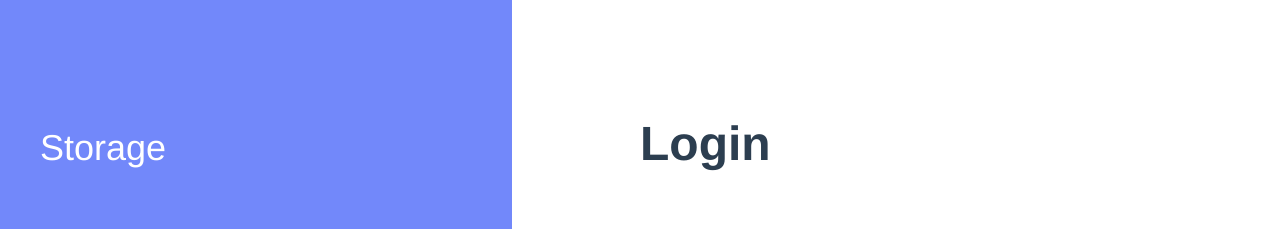
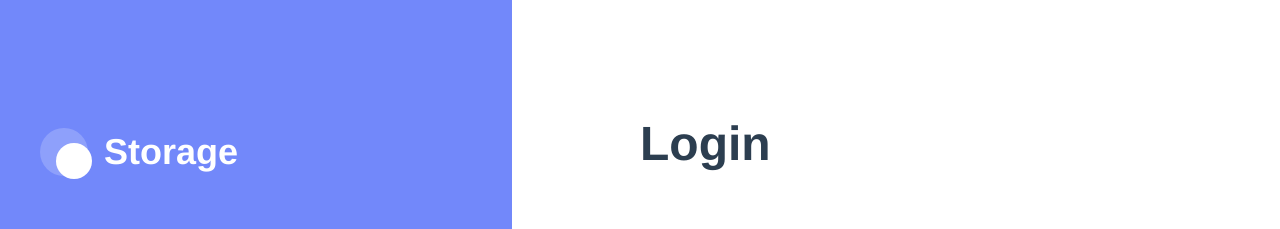
Before and after one commit to liAmirali/UIWeb-final-project-front, a Vue app: page /login in a window 1280 px wide. Shown: the top 229 px of the page. Built offline with nearby package versions, Linux system fonts and the light colour scheme.

Commit message:
Add website logo

```diff
--- a/src/components/modules/auth/AuthBase.vue
+++ b/src/components/modules/auth/AuthBase.vue
@@ -2,10 +2,17 @@
   <div class="flex w-full h-screen">
     <!-- Left sidebar -->
     <div
-      class="basis-2/5 bg-cornflower-blue-400 px-10 py-32 text-white flex flex-col justify-between"
+      class="basis-2/5 bg-cornflower-blue-400 px-10 py-32 text-white flex flex-col justify-between gap-y-5"
     >
-      <h1 class="text-4xl">Storage</h1>
-
+      <div class="flex gap-x-4 items-center">
+        <div class="relative">
+          <div class="rounded-full bg-white/20 size-12"></div>
+          <div
+            class="rounded-full bg-white size-9 absolute top-[15px] left-4"
+          ></div>
+        </div>
+        <h2 class="font-bold text-4xl">Storage</h2>
+      </div>
       <div class="flex flex-col gap-y-4">
         <p class="text-5xl font-bold">Manage your files the best way</p>
         <p>
--- a/src/components/modules/objects/TheHeader.vue
+++ b/src/components/modules/objects/TheHeader.vue
@@ -1,6 +1,14 @@
 <template>
   <div class="flex justify-between items-center px-6 py-4 gap-x-8 md:gap-x-24">
-    <h2 class="text-cornflower-blue-400 font-bold">Storage</h2>
+    <div class="flex gap-x-4 items-center">
+      <div class="relative">
+        <div class="rounded-full bg-cornflower-blue-200 w-9 h-9"></div>
+        <div
+          class="rounded-full bg-cornflower-blue-400 w-6 h-6 absolute top-[15px] left-4"
+        ></div>
+      </div>
+      <h2 class="text-cornflower-blue-400 font-bold">Storage</h2>
+    </div>
     <div class="grow hidden sm:block">
       <div class="lg:w-1/2">
         <app-input
```
